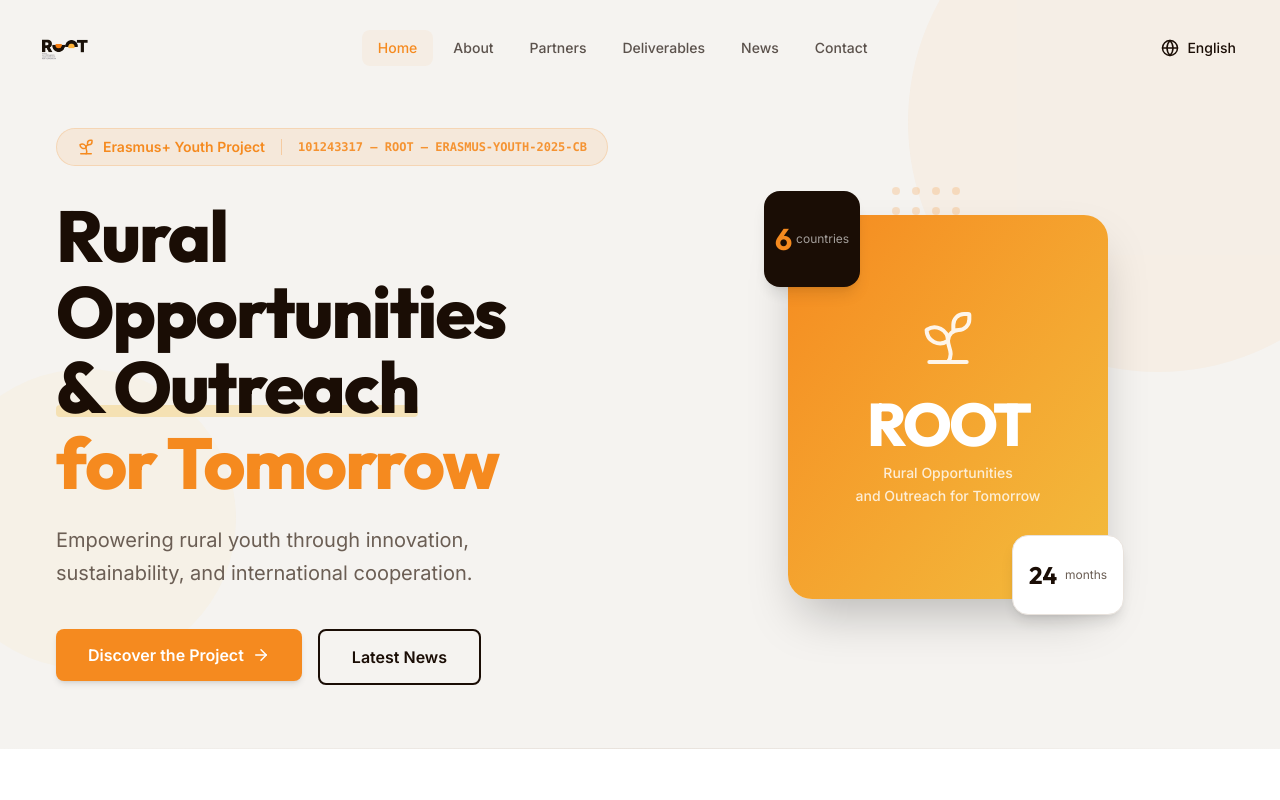
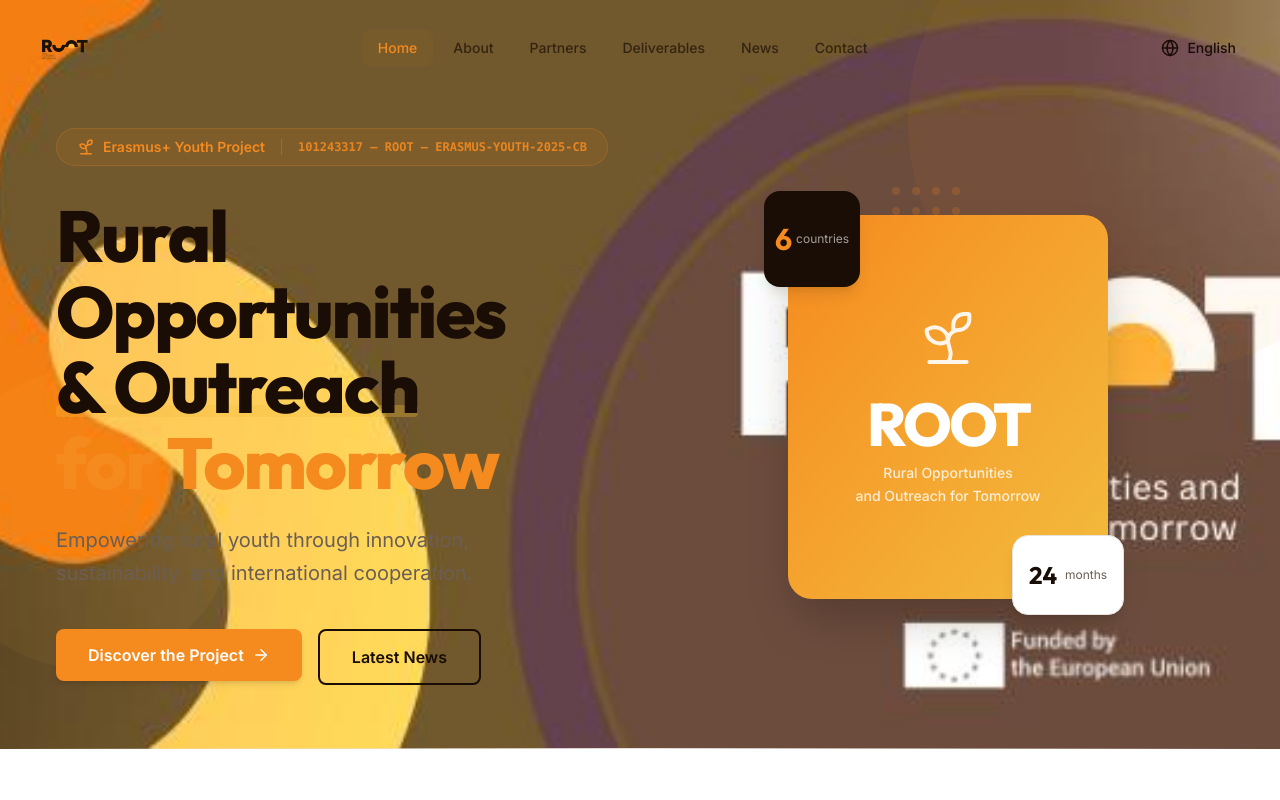
Before and after one commit to emrhanozcan/Root, a React (Vite) app: page / in a window 1280 px wide. Shown: the top 800 px of the page. Built offline with nearby package versions, Linux system fonts and the light colour scheme.

Commit message:
Update homepage imagery

```diff
--- a/src/components/home/HeroSection.tsx
+++ b/src/components/home/HeroSection.tsx
@@ -8,7 +8,10 @@ import { useTranslation } from 'react-i18next';
 export default function HeroSection() {
   const { t } = useTranslation();
   return (
-    <section className="relative min-h-[90vh] flex items-center overflow-hidden bg-root-bg">
+    <section
+      className="relative min-h-[90vh] flex items-center overflow-hidden bg-root-bg bg-cover bg-center bg-no-repeat"
+      style={{ backgroundImage: "url('/images/RootBackground.jpeg')" }}
+    >
       {/* Background Decorative Elements */}
       <div className="absolute inset-0 pointer-events-none">
         {/* Large circle */}
--- a/src/components/layout/Footer.tsx
+++ b/src/components/layout/Footer.tsx
@@ -43,13 +43,12 @@ export default function Footer() {
         <div className="grid grid-cols-1 md:grid-cols-2 lg:grid-cols-4 gap-12">
           {/* Brand Column */}
           <div className="lg:col-span-1">
-            <div className="flex items-center gap-3 mb-5">
-                <img src="/images/root.png" alt="ROOT Logo" className="h-[46px] w-auto object-contain" />
-              <div>
-                <span className="text-xl font-extrabold tracking-tight font-heading">
-                  ROOT
-                </span>
-              </div>
+            <div className="mb-5">
+              <img
+                src="/images/RootOrange.jpeg"
+                alt="ROOT"
+                className="h-[56px] w-auto object-contain"
+              />
             </div>
             <p className="text-white/50 text-sm leading-relaxed mb-6">
               {siteConfig.fullTitle}
```
Also changed, not shown: public/images/RootBackground.jpeg (added), public/images/RootOrange.jpeg (added).
